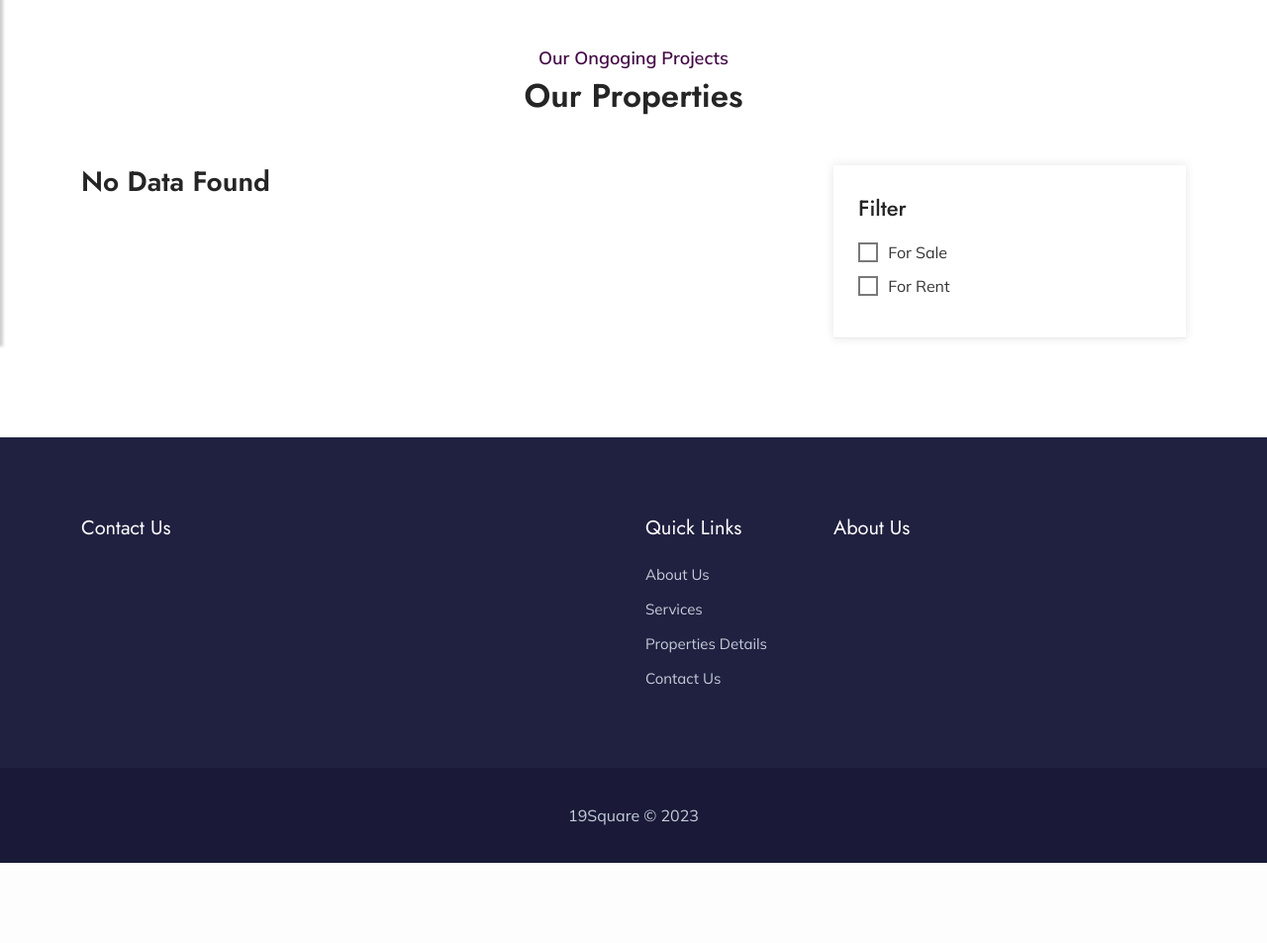
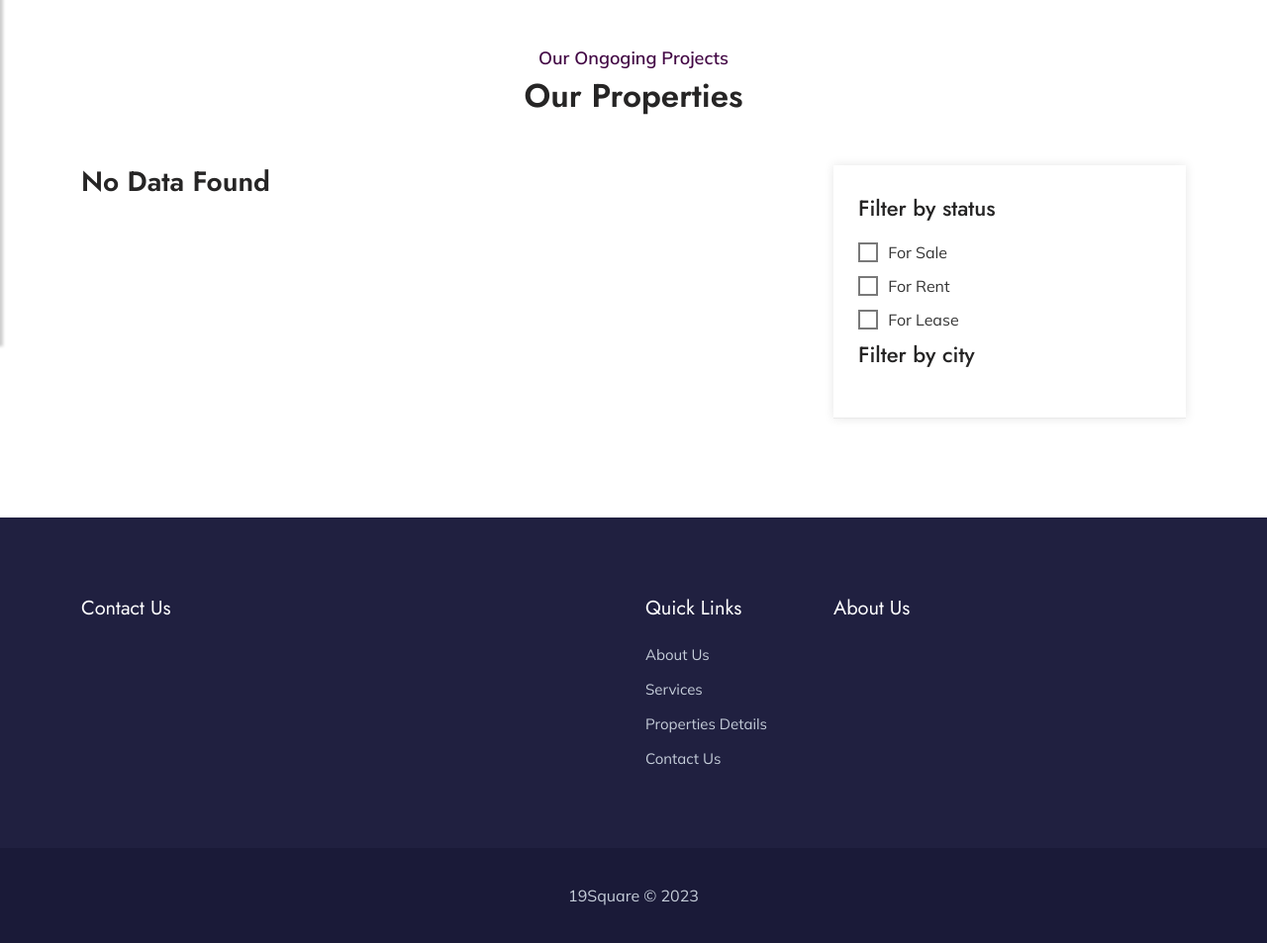
Before and after one commit to balusiva23/realestate, a CodeIgniter app: page /multicms/Properties in a window 1280 px wide. Shown: the part 453-1406 px from the top of the page at 99% size. Before the commit the page ends 1325 px from the top, so only its background shows below. Run offline with CodeIgniter, Linux system fonts and the light colour scheme; data that the repository does not hold is empty; some web fonts are replaced.

Commit message:
new commit

```diff
--- a/application/controllers/Home.php
+++ b/application/controllers/Home.php
@@ -60,63 +60,11 @@ class Home extends CI_Controller {
 
 
 	// ------------------properties-----------------------//
-// 	public function Properties($page = 1)
-// {
-//     // Load the pagination library
-//     $this->load->library('pagination');
 
-//     // Pagination configuration
-//     $config['base_url'] = base_url('Properties');
-//     $config['total_rows'] = $this->db->count_all('properties'); // Replace 'properties' with your actual table name
-//     $config['per_page'] = 4; // Number of properties per page
-//     $config['uri_segment'] = 2; // URI segment that contains the page number
-//     $config['use_page_numbers'] = TRUE;
-//     /*
-//       Bootstrap styling for pagination links
-//     */
-//     $config['full_tag_open'] = '<ul class="pagination">';
-//     $config['full_tag_close'] = '</ul>';
-//     $config['first_link'] = 'First';
-//     $config['last_link'] = 'Last';
-//     $config['first_tag_open'] = '<li class="page-item"><span class="page-link">';
-//     $config['first_tag_close'] = '</span></li>';
-//     $config['prev_link'] = '&laquo';
-//     $config['prev_tag_open'] = '<li class="page-item"><span class="page-link">';
-//     $config['prev_tag_close'] = '</span></li>';
-//     $config['next_link'] = '&raquo';
-//     $config['next_tag_open'] = '<li class="page-item"><span class="page-link">';
-//     $config['next_tag_close'] = '</span></li>';
-//     $config['last_tag_open'] = '<li class="page-item"><span class="page-link">';
-//     $config['last_tag_close'] = '</span></li>';
-//     $config['cur_tag_open'] = '<li class="page-item active"><a class="page-link" href="#">';
-//     $config['cur_tag_close'] = '</a></li>';
-//     $config['num_tag_open'] = '<li class="page-item"><span class="page-link">';
-//     $config['num_tag_close'] = '</span></li>';
-
-//     $this->pagination->initialize($config);
-
-//     // Get the page number from the URI segment
-//     $page = ($this->uri->segment(2)) ? $this->uri->segment(2) : 1;
-
-//     // Load your Property_model
-//     $this->load->model('Property_model');
-//    // $page = max(1, $page); // Ensure page is at least 1
-//     // Calculate the offset based on the page number and per_page
-//     $offset = ($page - 1) * $config['per_page'];
-
-//     // Get property data for the current page
-//     $this->data['properties'] = $this->Property_model->getProperties($offset, $config['per_page']);
-//     //print_r($this->data['properties']);
-//     // Generate pagination links
-//     $this->data['links'] = $this->pagination->create_links();
-
-//     // Load the view with the correct data
-//     $this->load->view('Frontend/properties', $this->data);
-//    }
-
-
-		public function Properties()
+   public function Properties()
 	{
+		 //cities
+         $this->data['get_cities'] = $this->Common_model->getcities();
 		$this->load->view('Frontend/properties',$this->data);
 	}
 
@@ -131,11 +79,13 @@ class Home extends CI_Controller {
 		// $storage = $this->input->post('storage');
 		$sale = $this->input->post('sale');
 		$rent = $this->input->post('rent');
+		$lease = $this->input->post('lease');
+		$city = $this->input->post('city');
 		$this->load->library("pagination");
 		$config = array();
 		$config["base_url"] = "#";
 		//$config["total_rows"] = $this->Property_model->count_all($minimum_price, $maximum_price, $brand, $ram, $storage);
-		$config["total_rows"] = $this->Property_model->count_all($sale, $rent);
+		$config["total_rows"] = $this->Property_model->count_all($sale, $rent,$lease,$city);
 		$config["per_page"] = 4;
 		$config["uri_segment"] = 3;
 		$config["use_page_numbers"] = TRUE;
@@ -168,7 +118,7 @@ class Home extends CI_Controller {
 		$output = array(
 			'pagination_link'		=>	$this->pagination->create_links(),
 			//'product_list'			=>	$this->Property_model->fetch_data($config["per_page"], $start, $minimum_price, $maximum_price, $brand, $ram, $storage)
-			'product_list'			=>	$this->Property_model->fetch_data($config["per_page"], $start,$sale, $rent)
+			'product_list'			=>	$this->Property_model->fetch_data($config["per_page"], $start,$sale, $rent,$lease,$city)
 		);
 		echo json_encode($output);
 	}
--- a/application/models/Common_model.php
+++ b/application/models/Common_model.php
@@ -222,6 +222,14 @@ class Common_model extends CI_Model {
         return false;
     }
     }
+  //cities
+        public function getcities()
+    {
 
+        $this->db->order_by('id', 'asc');
+        $this->db->where('isActive', '1');
+        $query = $this->db->get('cities');
+        return $query->result();
+    }
 
 }
--- a/application/models/Property_model.php
+++ b/application/models/Property_model.php
@@ -35,7 +35,7 @@ class Property_model extends CI_Model {
 
     // New -----------------------------
 
-    function make_query($sale, $rent)
+    function make_query($sale, $rent,$lease,$city)
     {
         $query = "
         SELECT * FROM properties
@@ -57,7 +57,7 @@ class Property_model extends CI_Model {
         //      AND propertyStatus IN('".$storage_filter."')
         //     ";
         // }
-        if (isset($sale) || isset($rent)) {
+        if (isset($sale) || isset($rent) || isset($lease) || isset($city)) {
             $conditions = [];
 
             if (isset($sale)) {
@@ -69,17 +69,33 @@ class Property_model extends CI_Model {
                 $storage_filter = implode("','", $rent);
                 $conditions[] = "propertyStatus IN ('" . $storage_filter . "')";
             }
+            if (isset($lease)) {
+                $storage_filter = implode("','", $lease);
+                $conditions[] = "propertyStatus IN ('" . $storage_filter . "')";
+            }
+
+            if (isset($city)) {
+                $storage_filter = implode("','", $city);
+                $conditions[] = "city IN ('" . $storage_filter . "')";
+            }
 
             $query .= " AND (" . implode(" OR ", $conditions) . ")";
          }
+        //   if(isset($city))
+        // {
+        //     $storage_filter = implode("','", $city);
+        //     $query .= "
+        //      AND city IN('".$city."')
+        //     ";
+        // }
         return $query;
     }
 
   //  function fetch_data($limit, $start, $minimum_price, $maximum_price, $brand, $ram, $storage)
-    function fetch_data($limit, $start,$sale, $rent)
+    function fetch_data($limit, $start,$sale, $rent,$lease,$city)
     {
         //$query = $this->make_query($minimum_price, $maximum_price, $brand, $ram, $storage);
-        $query = $this->make_query($sale, $rent);
+        $query = $this->make_query($sale, $rent,$lease,$city);
 
         $query .= ' LIMIT '.$start.', ' . $limit;
 
@@ -91,6 +107,12 @@ class Property_model extends CI_Model {
         {
             foreach($data->result() as $property)
             {
+                if($property->city){
+
+                     $city_data = $this->getcitiesbyid($property->city);
+                }
+
+            // print_r($city_data->city);
                 $output .= '
                 <div class="col-lg-6 col-md-6 col-sm-12">
                     <div class="property-box">
@@ -99,7 +121,7 @@ class Property_model extends CI_Model {
                                 <div class="listing-badges">
                                     <span class="featured">';
 
-                                   if($property->propertyStatus == "1") {  $output .=  "For Sale"; }else {  $output .=  "For Rent"; }
+                                   if($property->propertyStatus == "1") {  $output .=  "For Sale"; }else if($property->propertyStatus == "2")  {  $output .=  "For Rent"; } else if($property->propertyStatus == "3")  {  $output .=  "For Lease"; }
 
                                      $output .= '</span>
                                 </div>
@@ -128,7 +150,7 @@ class Property_model extends CI_Model {
                             </h1>
                             <div class="location">
                                 <a href="'.base_url().'SingleProperty?I='.$property->id.'">
-                                    <i class="fa fa-map-marker"></i>'.$property->address.'
+                                    <i class="fa fa-map-marker"></i>'.$property->address.' , '.$city_data->city.'
                                 </a>
                             </div>
 
@@ -156,12 +178,21 @@ class Property_model extends CI_Model {
     }
 
    // function count_all($minimum_price, $maximum_price, $brand, $ram, $storage)
-    function count_all($sale, $rent)
+    function count_all($sale, $rent,$lease,$city)
     {
         //$query = $this->make_query($minimum_price, $maximum_price, $brand, $ram, $storage);
-        $query = $this->make_query($sale, $rent);
+        $query = $this->make_query($sale, $rent,$lease,$city);
         $data = $this->db->query($query);
         return $data->num_rows();
     }
+
+     public function getcitiesbyid($id)
+    {
+
+       // $this->db->order_by('id', 'asc');
+          $this->db->where(array('isActive'=> '1','id'=>$id));
+        $query = $this->db->get('cities');
+        return $query->row();
+    }
 }
  ?>
--- a/application/views/Frontend/properties.php
+++ b/application/views/Frontend/properties.php
@@ -78,7 +78,7 @@
            <div class="col-lg-4 col-md-12">
                 <div class="sidebar-right">
                                     <div class="widget advanced-search">
-                        <h3 class="sidebar-title">Filter</h3>
+                        <!-- <h3 class="sidebar-title">Filter by status</h3> -->
                         <form method="POST" id="property-filter-form">
                         <!--     <div class="form-group">
                                 <select class="selectpicker search-fields"  name="propertyStatus">
@@ -87,6 +87,8 @@
                                     <option value="2">For Rent</option>
                                 </select>
                             </div> -->
+                            <!-- Status -->
+                        <h3 class="sidebar-title">Filter by status</h3>
                        <div class="checkbox checkbox-theme checkbox-circle">
                         <input id="checkbox1" type="checkbox" class="common_selector sale" value="1" name="sale">
                         <label for="checkbox1">
@@ -99,6 +101,36 @@
                                   For Rent
                                 </label>
                            </div>
+                           <div class="checkbox checkbox-theme checkbox-circle">
+                            <input id="checkbox3" type="checkbox" value="3" class="common_selector lease" name="lease">
+                            <label for="checkbox3">
+                              For Lease
+                            </label>
+                           </div>
+                                  <!-- City -->
+                        <h3 class="sidebar-title">Filter by city</h3>
+
+
+                         <?php
+                         foreach ($get_cities as  $value) { ?>
+                               <div class="checkbox checkbox-theme checkbox-circle">
+                        <!-- <option value="<?= $value->id ?>"><?= $value->city; ?></option> -->
+                        <input id="cityCheckbok_<?= $value->id ?>" type="checkbox" class="common_selector city"  name="city" value="<?= $value->id; ?>">
+                        <label for="cityCheckbok_<?= $value->id ?>">
+                          <?= $value->city; ?>
+                        </label>
+                          </div>
+                        <?php  }
+                           ?>
+
+
+                        <!-- <input id="checkbox1" type="checkbox" class="common_selector sale" value="1" name="sale">
+                        <label for="checkbox1">
+                           For Sale
+                        </label> -->
+
+
+
 
                             <div class="faq-info other-features">
                                 <div class="accordion accordion-flush" id="accordionFlushExample">
@@ -204,19 +236,18 @@ $(document).ready(function(){
         $('#pagination_link').hide();
         var action = 'fetch_data';
         //var page = 1;
-        // var minimum_price = $('#hidden_minimum_price').val();
-        // var maximum_price = $('#hidden_maximum_price').val();
-        // var brand = get_filter('brand');
-        // var ram = get_filter('ram');
-        // var storage = get_filter('storage');
+
         var sale = get_filter('sale');
         var rent = get_filter('rent');
+        var lease = get_filter('lease');
+        var city = get_filter('city');
+        //console.log(city)
         $.ajax({
             url:"<?php echo base_url(); ?>Home/fetch_data/"+page,
             method:"POST",
             dataType:"JSON",
             //data:{action:action, minimum_price:minimum_price, maximum_price:maximum_price, brand:brand, ram:ram, storage:storage},
-            data:{action:action, sale:sale, rent:rent},
+            data:{action:action, sale:sale, rent:rent,lease:lease,city:city},
             success:function(data)
             {
                  $('.filter_data').html(data.product_list);
@@ -224,7 +255,7 @@ $(document).ready(function(){
                        // $('#pagination_link').html(data.pagination_link);
                         $('.pagination-box #pagination_link').html(data.pagination_link);
 
-                        console.log(data.pagination_link)
+                       // console.log(data.pagination_link)
 
 
             }
```
Also changed, not shown: application/controllers/Dashboard.php (+5 -2 lines), application/views/Backend/properties/add_properties.php (+13 -3 lines), application/views/Backend/properties/edit_properties.php (+10 -1 lines). Lines whose indentation alone changed are shown as unchanged.
